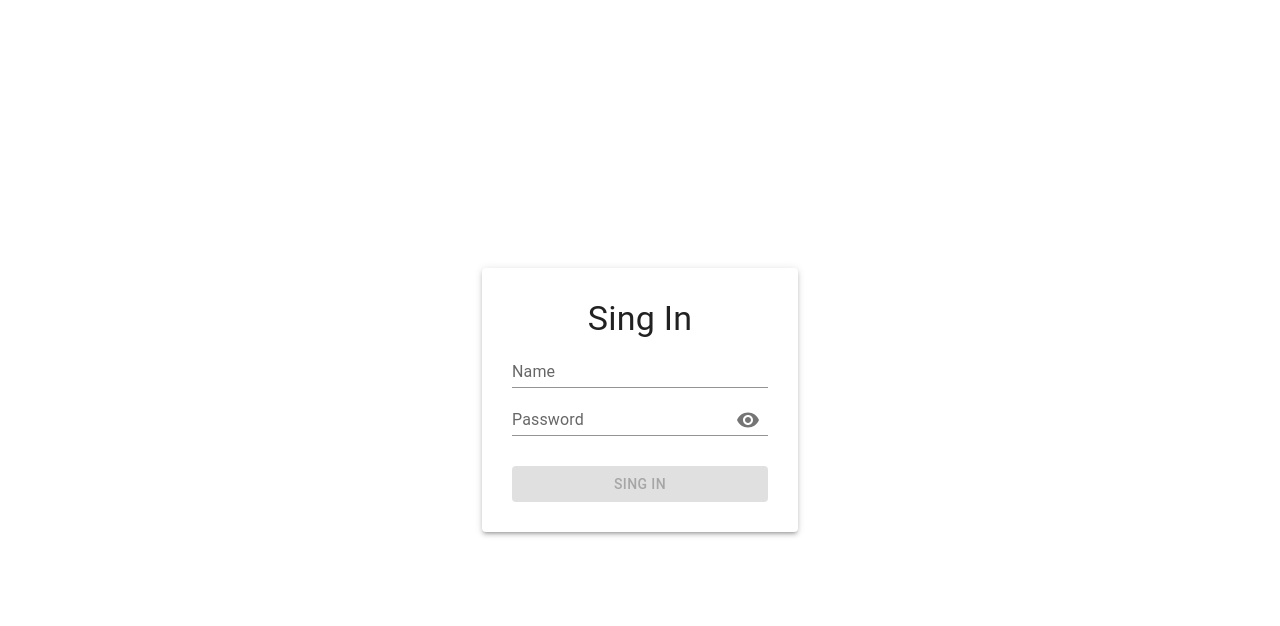
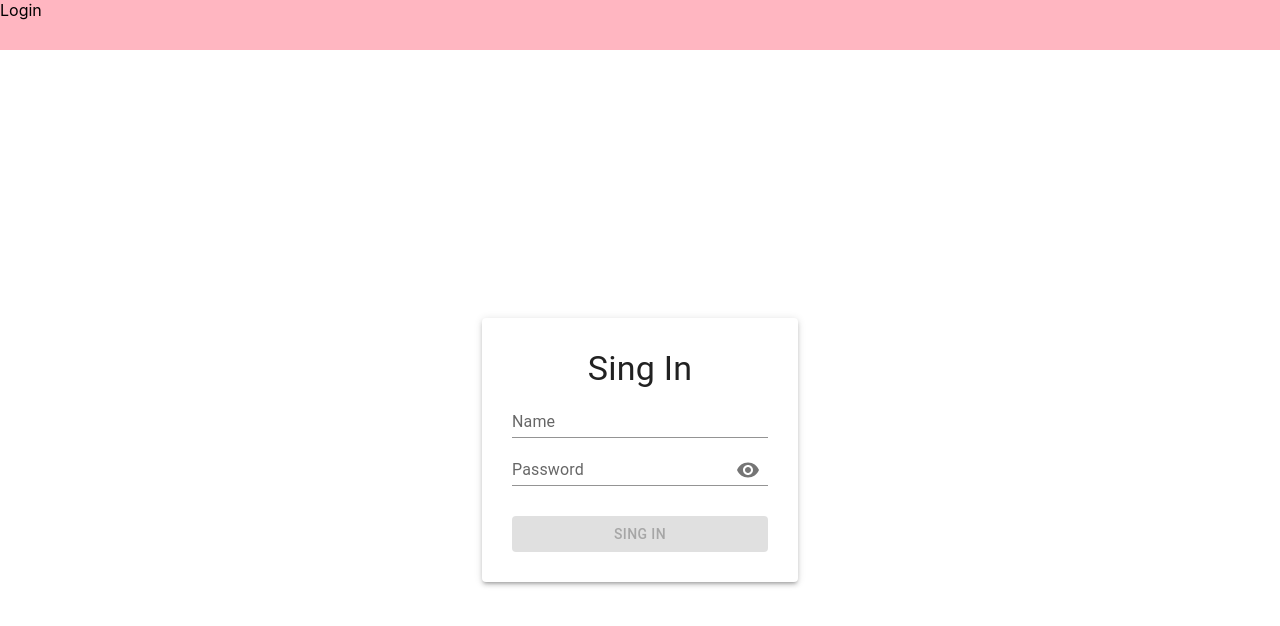
Before and after one commit to Batersp/test-social, a React (Create React App) app: page /login in a window 1280 px wide. Shown: the top 626 px of the page. Built offline with nearby package versions, Linux system fonts and the light colour scheme.

Commit message:
bug with setProfile

```diff
--- a/public/users.json
+++ b/public/users.json
@@ -2,19 +2,19 @@
   {
     "name": "David",
     "password": "12345",
-    "photo": "ffff",
+    "photo": "https://ps.w.org/user-avatar-reloaded/assets/icon-256x256.png?rev=2540745",
     "status": "all good"
   },
   {
     "name": "Mike",
     "password": "54321",
-    "photo": "ffff",
+    "photo": "https://www.pavilionweb.com/wp-content/uploads/2017/03/man-300x300.png",
     "status": "yo yo yo"
   },
   {
     "name": "Bobi",
     "password": "2614",
-    "photo": "ffff",
+    "photo": "https://manager.almadarisp.com/user/img/user.png",
     "status": "ARSENAL"
   }
 ]
--- a/src/app/App.tsx
+++ b/src/app/App.tsx
@@ -9,6 +9,7 @@ import {Profile} from "../features/Profile/Profile";
 import {LoginComponent} from "../features/Auth/Login/LoginComponent";
 import {News} from "../features/News/News";
 import {InfoSnackbar} from "../common/components/Snackbar/Snackbar";
+import {Header} from "../features/Header/Header";
 
 function App() {
 
@@ -18,6 +19,7 @@ function App() {
         <div className="App">
             <InfoSnackbar/>
             {requestStatus === 'loading' && <LinearProgress/>}
+            <Header/>
             <Routes>
                 <Route path='/' element={<Navigate to={path.PROFILE}/>}/>
                 <Route path={path.PROFILE} element={<Profile/>}/>
--- a/src/features/Auth/auth-reducer.ts
+++ b/src/features/Auth/auth-reducer.ts
@@ -16,13 +16,15 @@ export const login = createAsyncThunk(
                 const response = await authApi.login()
                 const mockUser = response.data.find(user => user.name === param.name && user.password === param.password)
                 if (mockUser) {
+                    debugger
                     dispatch(setProfile({
                         value: {
                             profile: {
                                 name: mockUser.name,
                                 status: mockUser.status,
                                 photo: mockUser.photo
-                            }, posts: []
+                            },
+                            posts: []
                         }
                     }))
                     dispatch(changeLoggedIn({value: true}))
--- /dev/null
+++ b/src/features/Header/Header.module.css
@@ -0,0 +1,4 @@
+.container {
+    background-color: lightpink;
+    height: 50px;
+}
--- /dev/null
+++ b/src/features/Header/Header.tsx
@@ -0,0 +1,34 @@
+import React from 'react';
+import style from './Header.module.css'
+import {useAppDispatch, useAppSelector} from "../../common/hooks/hooks";
+import {profileSelectors} from "../Profile";
+import {authSelectors, logout} from "../Auth";
+import ExitToAppOutlinedIcon from '@mui/icons-material/ExitToAppOutlined';
+
+
+export const Header = () => {
+
+    const dispatch = useAppDispatch()
+    const userName = useAppSelector(profileSelectors.getUserName)
+    const isLoggedIn = useAppSelector(authSelectors.getIsLoggedIn)
+
+    return (
+        <div className={style.container}>
+            {isLoggedIn
+                ? <div>
+                    <div>{userName}</div>
+                    <ExitToAppOutlinedIcon
+                        className={style.icon}
+                        color={"primary"}
+                        fontSize={"large"}
+                        onClick={() => dispatch(logout())}
+                    />
+                </div>
+                : <div>Login</div>
+
+
+            }
+
+        </div>
+    );
+};
--- a/src/features/Profile/index.ts
+++ b/src/features/Profile/index.ts
@@ -1,7 +1,9 @@
 import {slice} from './profile-reducer'
+import * as profileSelectors from './selectors'
 
 const profileReducer = slice.reducer
 
 export {
-    profileReducer
+    profileReducer,
+    profileSelectors
 }
--- /dev/null
+++ b/src/features/Profile/selectors.ts
@@ -0,0 +1,3 @@
+import {AppRootStateType} from "../../utils/types";
+
+export const getUserName = (state: AppRootStateType): string => state.profile.profile.name
```
